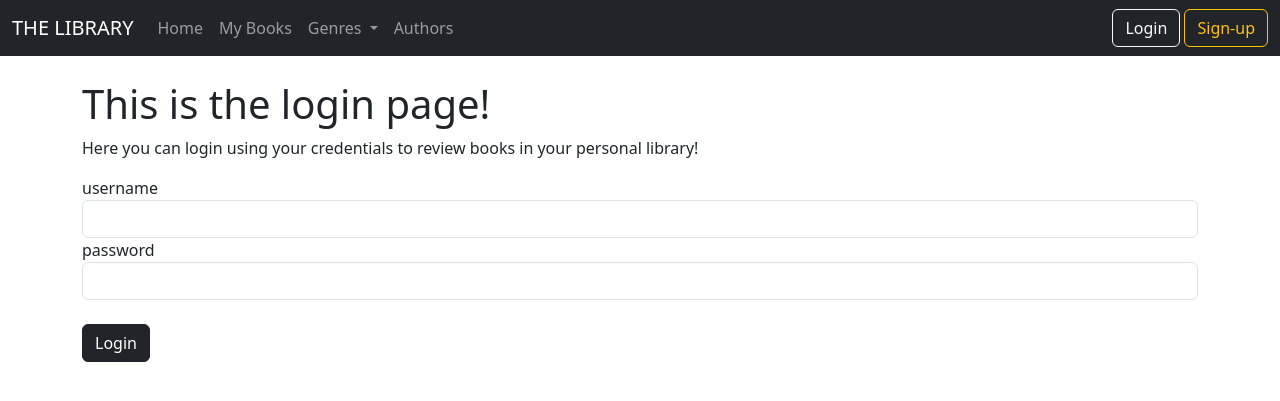
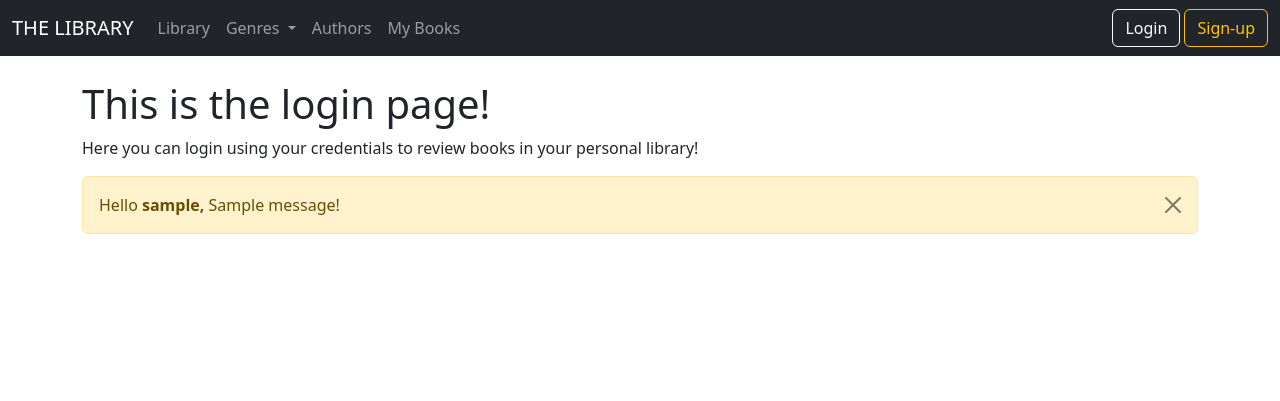
Before and after one commit to AndrewMelnykov/TheLibrary, a Flask app: template templates/login.html in a window 1280 px wide. Shown: the top 401 px of the page. Run offline with Flask 2, Linux system fonts and the light colour scheme; the template is opened without the code that fills it: values that come from a table or form of the project are taken from there, most other values are stand-ins (such as "Sample title", 1, 10 or a date in 2020); one stand-in notice (Sample message) is shown.

Commit message:
some changes

```diff
--- a/forms.py
+++ b/forms.py
@@ -4,14 +4,14 @@ from wtforms.validators import DataRequired
 
 
 class LoginForm(FlaskForm):
-    username = StringField("username")
-    password = PasswordField("password")
+    username = StringField("username", validators=[DataRequired()])
+    password = PasswordField("password", validators=[DataRequired()])
     submitbutton = SubmitField("Login")
 
 
 class SignupForm(FlaskForm):
-    name = StringField("name")
-    surname = StringField("surname")
-    username = StringField("username")
-    password = PasswordField("password")
+    name = StringField("Name", validators=[DataRequired()])
+    surname = StringField("Surname", validators=[DataRequired()])
+    username = StringField("username", validators=[DataRequired()])
+    password = PasswordField("password", validators=[DataRequired()])
     submitbutton = SubmitField("Sign-up")
--- a/main.py
+++ b/main.py
@@ -1,13 +1,9 @@
-from flask import Flask, render_template, url_for
+from flask import Flask, render_template, url_for, request, flash
 from forms import LoginForm, SignupForm
 
 
 app = Flask(__name__)
 app.config['SECRET_KEY'] = 'dev_secret_key'
-
-
-
-
 
 
 @app.route('/home')
@@ -24,8 +20,16 @@ def authors():
 
 @app.route('/login', methods=['GET', 'POST'])
 def login():
+
+    username = None
     login_form = LoginForm()
-    return render_template("login.html", login_form = login_form)
+
+    if login_form.validate_on_submit():
+        username = login_form.username.data
+        login_form.username.data = ''
+        flash("You've logged in successfully!")
+
+    return render_template("login.html", login_form = login_form, username=username)
 
 @app.route('/signup', methods=['GET', 'POST'])
 def signup():
--- a/templates/base.html
+++ b/templates/base.html
@@ -3,7 +3,7 @@
   <head>
     <meta charset="utf-8">
     <meta name="viewport" content="width=device-width, initial-scale=1">
-    <title>Bootstrap demo</title>
+    <title>The Library</title>
     <link href="https://cdn.jsdelivr.net/npm/bootstrap@5.3.0-alpha1/dist/css/bootstrap.min.css" rel="stylesheet" integrity="sha384-GLhlTQ8iRABdZLl6O3oVMWSktQOp6b7In1Zl3/Jr59b6EGGoI1aFkw7cmDA6j6gD" crossorigin="anonymous">
   </head>
   <body>
--- a/templates/login.html
+++ b/templates/login.html
@@ -1,10 +1,22 @@
 {% extends 'base.html'%}
 
 {% block content %}
+
 <br>
 <h1>This is the login page!</h1>
 <p>Here you can login using your credentials to review books in your personal library!</p>
-<form>
+{%if username%}
+{% for message in get_flashed_messages() %}
+
+<div class="alert alert-warning alert-dismissible fade show" role="alert">
+  Hello <strong>{{username}}, </strong> {{message}}!
+  <button type="button" class="btn-close" data-bs-dismiss="alert" aria-label="Close"></button>
+</div>
+
+
+{% endfor %}
+{% else %}
+<form method="POST">
     {{login_form.hidden_tag()}}
     {{login_form.username.label}}
     {{login_form.username(class="form-control")}}
@@ -13,5 +25,6 @@
     <br>
     {{login_form.submitbutton(class="btn btn-dark")}}
 </form>
+{% endif %}
 
 {% endblock %}
--- a/templates/navbar.html
+++ b/templates/navbar.html
@@ -7,10 +7,7 @@
     <div class="collapse navbar-collapse" id="navbarSupportedContent">
       <ul class="navbar-nav me-auto mb-2 mb-lg-0">
         <li class="nav-item">
-          <a class="nav-link" aria-current="page" href="{{url_for('home')}}">Home</a>
-        </li>
-        <li class="nav-item">
-          <a class="nav-link" href="{{url_for('my_books')}}">My Books</a>
+          <a class="nav-link" aria-current="page" href="{{url_for('home')}}">Library</a>
         </li>
         <li class="nav-item dropdown">
           <a class="nav-link dropdown-toggle" href="#" role="button" data-bs-toggle="dropdown" aria-expanded="false">
@@ -25,6 +22,9 @@
         <li class="nav-item">
           <a class="nav-link" href="{{url_for('authors')}}">Authors</a>
         </li>
+        <li class="nav-item">
+          <a class="nav-link" href="{{url_for('my_books')}}">My Books</a>
+        </li>
       </ul>
       <ul class="nav justify-content-end">
       <li class="nav-item">
--- a/templates/signup.html
+++ b/templates/signup.html
@@ -4,7 +4,7 @@
 <br>
 <h1>This is the sign-up page!</h1>
 <p>Here you can create your account to start using the project The Library!</p>
-<form>
+<form method="POST">
     {{signup_form.hidden_tag()}}
     {{signup_form.name.label}}
     {{signup_form.name(class="form-control")}}
```
